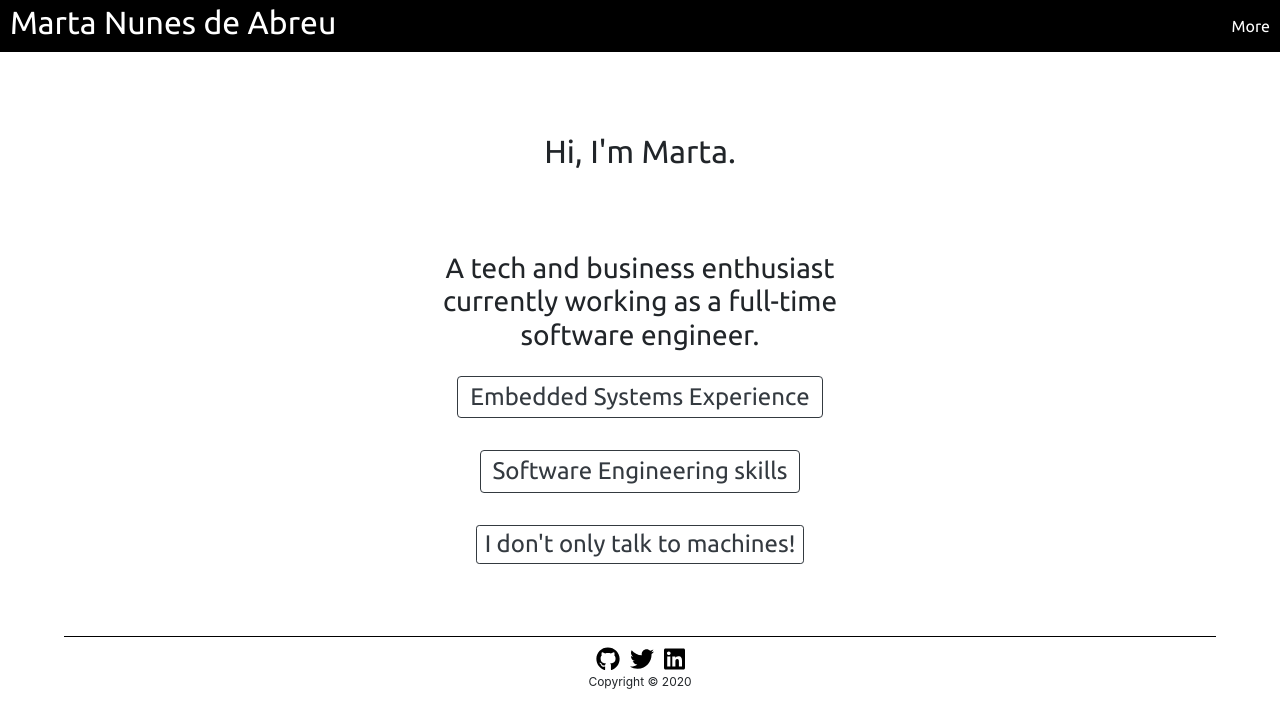
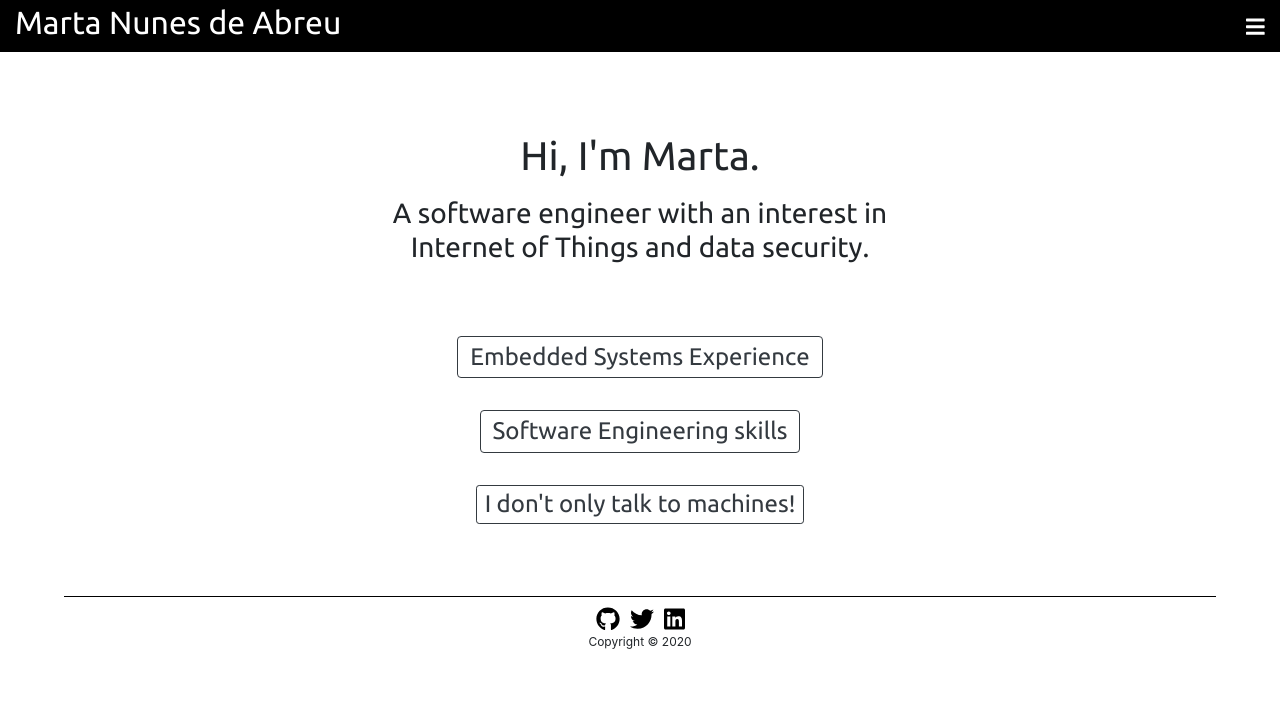
Before and after one commit to martanunesdea/martanunesdea.github.io, a Gatsby site in the folder gatsby-site/: page / in a window 1280 px wide. Built offline with nearby package versions, Linux system fonts and the light colour scheme; Gatsby itself is replaced by a stand-in of ours.

Commit message:
ready to deploy

```diff
--- a/gatsby-site/gatsby-config.js
+++ b/gatsby-site/gatsby-config.js
@@ -13,8 +13,8 @@ module.exports = {
          link:'/blog'
       },
       {
-        name: 'About',
-        link: '/about'
+        name: 'Contact',
+        link: '/contact'
       },
     ],
   },
--- a/gatsby-site/src/components/header.js
+++ b/gatsby-site/src/components/header.js
@@ -8,10 +8,12 @@ import { Button, DropdownButton, Dropdown } from "react-bootstrap";
 import { useState, useEffect } from 'react';
 import "./layout.css"
 
+import { FontAwesomeIcon } from "@fortawesome/react-fontawesome"
+import { faBars } from '@fortawesome/free-solid-svg-icons'
 
 const CustomHeader = styled.header`
     margin: 0 auto;
-    padding: 3px 10px;
+    padding: 3px 15px;
     text-align: center;
     background-color: black;
     display:flex;
@@ -31,12 +33,16 @@ const CustomMenu = styled.div`
 const StyledLink = styled.a`
   color: white;
   text-decoration: none;
-
 `
 const CustomLink = styled(props => <Link {...props} />)`
     color: black;
     text-decoration: none;
     font-family: "Hind";
+`;
+
+const CleanLink = styled(props => <Link {...props} />)`
+    color: white;
+    text-decoration: none;
 `;
 
 const CustomToggle = React.forwardRef(({ children, onClick }, ref) => (
@@ -57,21 +63,21 @@ const Header = ({ siteTitle, menuLinks }) => (
   <CustomHeader>
   <CustomTitle>
       <h2>
-          {siteTitle}
+          <CleanLink to="/">{siteTitle}</CleanLink>
       </h2>
   </CustomTitle>
   <CustomMenu>
       <Dropdown>
         <Dropdown.Toggle as={CustomToggle} id="dropdown-basic-button">
-        More
+        <FontAwesomeIcon icon={faBars} color="white" size="lg"/>
         </Dropdown.Toggle>
-        <Dropdown.Menu>
+        <Dropdown.Menu styled={{maxWidth: "10px",}}>
           {menuLinks.map(link => (
-              <Dropdown.Item>
-              <CustomLink to={link.link}>
+            <CustomLink to={link.link}>
+            <Dropdown.Item>
                 {link.name}
-              </CustomLink>
-              </Dropdown.Item>
+            </Dropdown.Item>
+            </CustomLink>
           ))}
         </Dropdown.Menu>
       </Dropdown>
--- a/gatsby-site/src/components/layout.js
+++ b/gatsby-site/src/components/layout.js
@@ -16,29 +16,12 @@ import "./layout.css"
 
 const CustomMain = styled.main`
   margin: 0 auto;
-  max-width: 500px;
   text-align: center;
-  padding: 0;
   font-family: "Hind";
 
-  ul, li {
-    padding: 0;
-    margin: 0;
-    list-style-type: none;
-  }
-
-  h4 {
-    padding: 0;
-    margin: 0;
-  }
-
-  h2 {
-    padding: 0;
-    margin: 10vh 0;
-  }
-
-  button {
-    margin: 2vh 0;
+  h1, h2, h3, h4, h5 {
+    font-family: "Ubuntu";
+    margin: 5vh 0;
   }
 
 `
--- a/gatsby-site/src/pages/index.js
+++ b/gatsby-site/src/pages/index.js
@@ -1,21 +1,51 @@
 import React from "react"
-import { Link } from "gatsby"
 import styled from "styled-components"
+
+// other components
+import Layout from "../components/layout"
+import SEO from "../components/seo"
+
+// bootstrap
 import 'bootstrap/dist/css/bootstrap.css';
-
 import { Button, Collapse} from "react-bootstrap";
 import { useState, useEffect } from 'react';
-import Layout from "../components/layout"
-import Image from "../components/image"
-import SEO from "../components/seo"
 
+// Icons
+import { FontAwesomeIcon } from "@fortawesome/react-fontawesome"
+import { faAngleDown } from '@fortawesome/free-solid-svg-icons'
+
+const CustomMain = styled.main`
+  margin: 0 auto;
+  max-width: 500px;
+  padding: 0;
+  text-align: center;
+  h1 {
+    padding: 0;
+    margin: 10vh 0 2vh 0;
+  }
+  h3 {
+    padding: 0;
+    margin: 2vh 0 7vh 0;
+  }
+  h4 {
+    padding: 0;
+    margin: 0;
+  }
+  button {
+    margin: 2vh 0;
+  }
+  ul, li {
+    padding: 0;
+    margin: 0;
+    list-style-type: none;
+  }
+`
 
 const CustomList = styled.div`
   margin: 0 auto;
   max-width: 400px;
   text-align: center;
 `
-
 
 function EmbeddedSystemsText() {
   const [open, setOpen] = useState(false);
@@ -102,11 +132,13 @@ function PersonalInterestsText() {
 const IndexPage = () => (
   <Layout>
     <SEO title="Home" />
-    <h2>Hi, I'm Marta.</h2>
-    <h3>A tech and business enthusiast currently working as a full-time software engineer.</h3>
+    <CustomMain>
+    <h1>Hi, I'm Marta.</h1>
+    <h3>A software engineer with an interest in Internet of Things and data security.</h3>
     <EmbeddedSystemsText />
     <SoftwareEngineeringText />
     <PersonalInterestsText />
+    </CustomMain>
   </Layout>
 )
 
```
